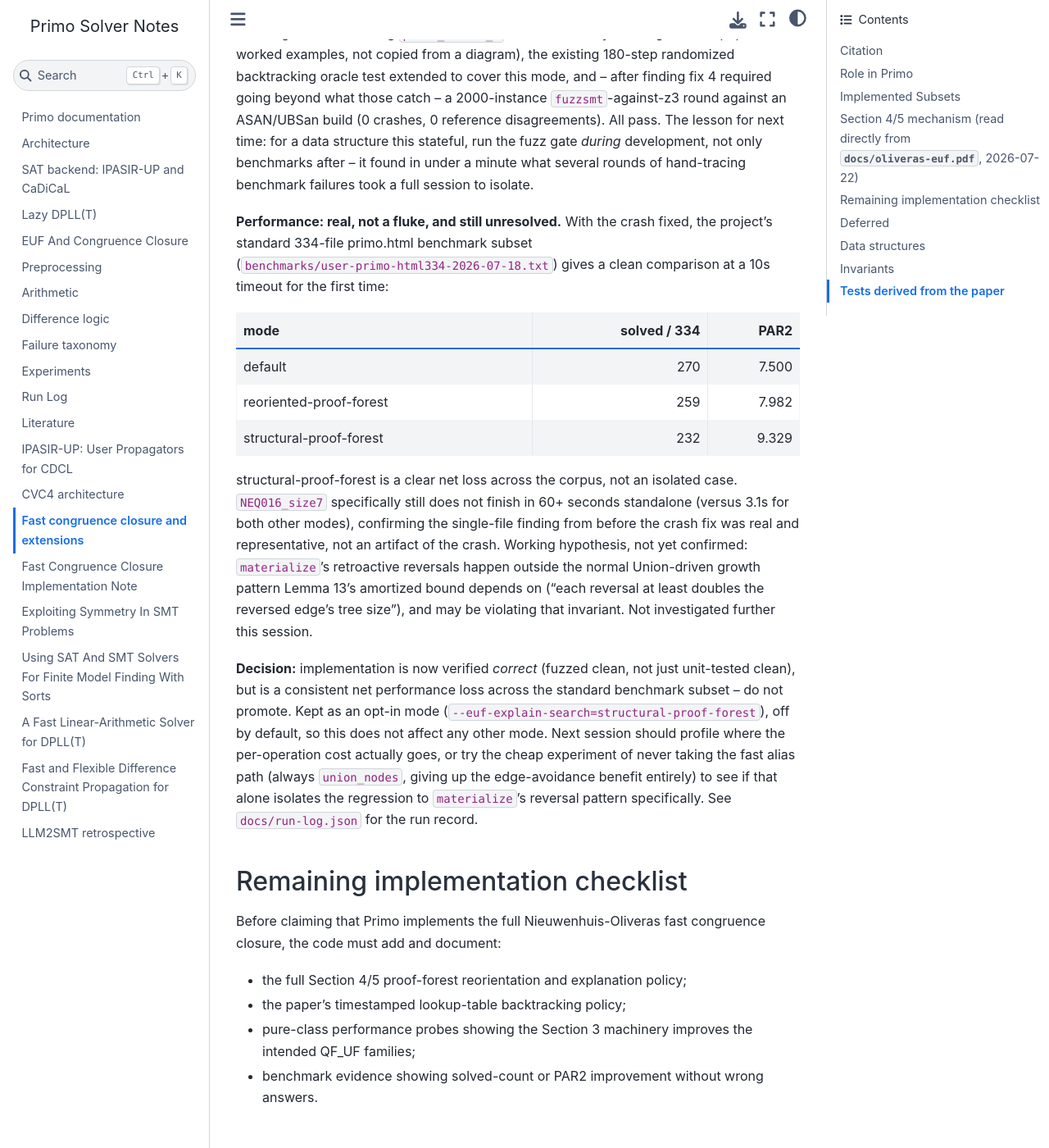
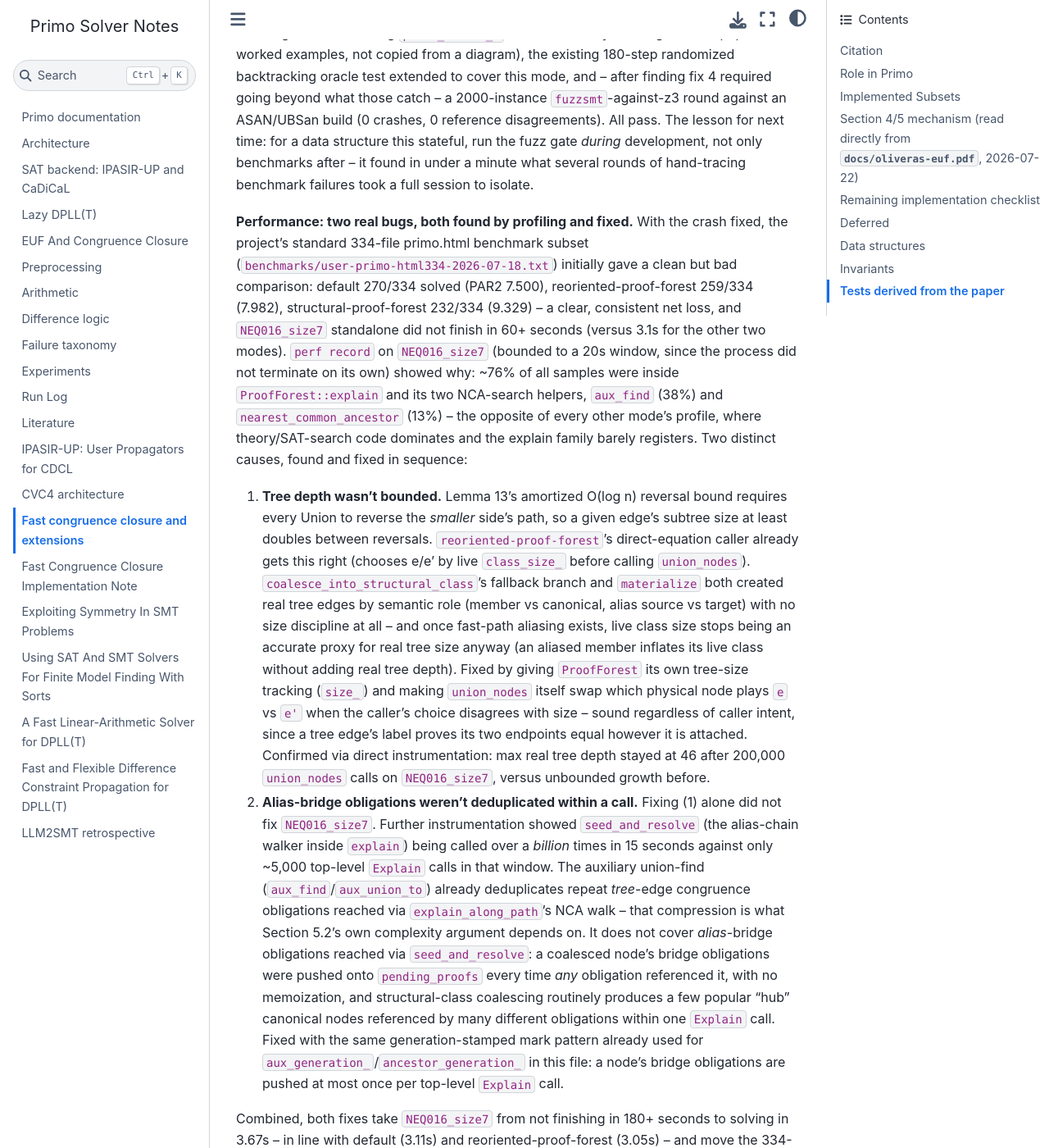
Before and after one commit to primo-solver/primo, a Jupyter Book: the page built from docs/papers/fast-congruence-closure.md, in a window 1280 px wide and 1400 px high, scrolled down 7208 px. Shown: the whole window at 82% size. Built offline with Jupyter Book 1.0.4 settings and Sphinx 7.4.7 and the Sphinx Book theme 1.1.4, drawn with Linux system fonts in a browser that asks for light colours; some of the changed text lies outside the part shown.

Commit message:
Record structural-proof-forest tree-depth and memoization fixes
Update docs/papers/fast-congruence-closure.md and docs/euf.md to
describe both profiling-found performance fixes (Lemma 13 tree
rebalancing, alias-bridge obligation memoization) and the corrected
334-file benchmark comparison -- structural-proof-forest went from a
clear net loss (232/334 solved, 27 files behind reoriented-proof-forest)
to close to competitive (248/334, 6 files behind). Log the full
investigation in docs/run-log.json.

Co-Authored-By: Claude Sonnet 5 <noreply@anthropic.com>

```diff
--- a/docs/papers/fast-congruence-closure.md
+++ b/docs/papers/fast-congruence-closure.md
@@ -304,37 +304,83 @@ data structure this stateful, run the fuzz gate *during* development, not
 only benchmarks after -- it found in under a minute what several rounds of
 hand-tracing benchmark failures took a full session to isolate.
 
-**Performance: real, not a fluke, and still unresolved.** With the crash
-fixed, the project's standard 334-file primo.html benchmark subset
-(`benchmarks/user-primo-html334-2026-07-18.txt`) gives a clean comparison
-at a 10s timeout for the first time:
+**Performance: two real bugs, both found by profiling and fixed.** With the
+crash fixed, the project's standard 334-file primo.html benchmark subset
+(`benchmarks/user-primo-html334-2026-07-18.txt`) initially gave a clean but
+bad comparison: default 270/334 solved (PAR2 7.500), reoriented-proof-forest
+259/334 (7.982), structural-proof-forest 232/334 (9.329) -- a clear,
+consistent net loss, and `NEQ016_size7` standalone did not finish in 60+
+seconds (versus 3.1s for the other two modes). `perf record` on
+`NEQ016_size7` (bounded to a 20s window, since the process did not
+terminate on its own) showed why: ~76% of all samples were inside
+`ProofForest::explain` and its two NCA-search helpers, `aux_find` (38%) and
+`nearest_common_ancestor` (13%) -- the opposite of every other mode's
+profile, where theory/SAT-search code dominates and the explain family
+barely registers. Two distinct causes, found and fixed in sequence:
+
+1. **Tree depth wasn't bounded.** Lemma 13's amortized O(log n) reversal
+   bound requires every Union to reverse the *smaller* side's path, so a
+   given edge's subtree size at least doubles between reversals.
+   `reoriented-proof-forest`'s direct-equation caller already gets this
+   right (chooses e/e' by live `class_size_` before calling `union_nodes`).
+   `coalesce_into_structural_class`'s fallback branch and `materialize`
+   both created real tree edges by semantic role (member vs canonical,
+   alias source vs target) with no size discipline at all -- and once
+   fast-path aliasing exists, live class size stops being an accurate
+   proxy for real tree size anyway (an aliased member inflates its live
+   class without adding real tree depth). Fixed by giving `ProofForest`
+   its own tree-size tracking (`size_`) and making `union_nodes` itself
+   swap which physical node plays `e` vs `e'` when the caller's choice
+   disagrees with size -- sound regardless of caller intent, since a tree
+   edge's label proves its two endpoints equal however it is attached.
+   Confirmed via direct instrumentation: max real tree depth stayed at 46
+   after 200,000 `union_nodes` calls on `NEQ016_size7`, versus unbounded
+   growth before.
+2. **Alias-bridge obligations weren't deduplicated within a call.** Fixing
+   (1) alone did not fix `NEQ016_size7`. Further instrumentation showed
+   `seed_and_resolve` (the alias-chain walker inside `explain`) being
+   called over a *billion* times in 15 seconds against only ~5,000
+   top-level `Explain` calls in that window. The auxiliary union-find
+   (`aux_find`/`aux_union_to`) already deduplicates repeat *tree*-edge
+   congruence obligations reached via `explain_along_path`'s NCA walk --
+   that compression is what Section 5.2's own complexity argument depends
+   on. It does not cover *alias*-bridge obligations reached via
+   `seed_and_resolve`: a coalesced node's bridge obligations were pushed
+   onto `pending_proofs` every time *any* obligation referenced it, with
+   no memoization, and structural-class coalescing routinely produces a
+   few popular "hub" canonical nodes referenced by many different
+   obligations within one `Explain` call. Fixed with the same
+   generation-stamped mark pattern already used for
+   `aux_generation_`/`ancestor_generation_` in this file: a node's bridge
+   obligations are pushed at most once per top-level `Explain` call.
+
+Combined, both fixes take `NEQ016_size7` from not finishing in 180+ seconds
+to solving in 3.67s -- in line with default (3.11s) and
+reoriented-proof-forest (3.05s) -- and move the 334-file comparison from a
+clear net loss to close to competitive:
 
 | mode | solved / 334 | PAR2 |
 |---|---:|---:|
-| default | 270 | 7.500 |
-| reoriented-proof-forest | 259 | 7.982 |
-| structural-proof-forest | 232 | 9.329 |
+| default | 262 | 7.989 |
+| reoriented-proof-forest | 254 | 8.279 |
+| structural-proof-forest | 248 | 8.643 |
 
-structural-proof-forest is a clear net loss across the corpus, not an
-isolated case. `NEQ016_size7` specifically still does not finish in 60+
-seconds standalone (versus 3.1s for both other modes), confirming the
-single-file finding from before the crash fix was real and representative,
-not an artifact of the crash. Working hypothesis, not yet confirmed:
-`materialize`'s retroactive reversals happen outside the normal
-Union-driven growth pattern Lemma 13's amortized bound depends on ("each
-reversal at least doubles the reversed edge's tree size"), and may be
-violating that invariant. Not investigated further this session.
+(Absolute counts shift a few files run-to-run from shared-core contention
+during the 14-way parallel sweep -- default and reoriented's own code did
+not change between the two sweeps -- so the meaningful comparison is
+structural's *relative* position: only 6 files behind reoriented now,
+versus 27 before these fixes, with divergence down to 20/334 from 43/334.)
+Verified against unit tests, a freshly-configured ASAN/UBSan build, and a
+2000-instance `fuzzsmt`-against-z3 round after each fix (0 crashes, 0
+disagreements both times).
 
-**Decision:** implementation is now verified *correct* (fuzzed clean, not
-just unit-tested clean), but is a consistent net performance loss across
-the standard benchmark subset -- do not promote. Kept as an opt-in mode
-(`--euf-explain-search=structural-proof-forest`), off by default, so this
-does not affect any other mode. Next session should profile where the
-per-operation cost actually goes, or try the cheap experiment of never
-taking the fast alias path (always `union_nodes`, giving up the
-edge-avoidance benefit entirely) to see if that alone isolates the
-regression to `materialize`'s reversal pattern specifically. See
-`docs/run-log.json` for the run record.
+**Decision:** implementation is verified correct (fuzzed clean) and is now
+close to competitive with reoriented-proof-forest rather than a clear
+performance loss -- still not a clear net *win*, so still not promoted to
+default. Kept as an opt-in mode (`--euf-explain-search=
+structural-proof-forest`). The remaining 6-file gap has not been profiled
+further this session; that would be the natural next step before any
+promotion decision. See `docs/run-log.json` for the run record.
 
 ## Remaining implementation checklist
 
```
Also changed, not shown: docs/euf.md (+12 -6 lines), docs/run-log.json.
